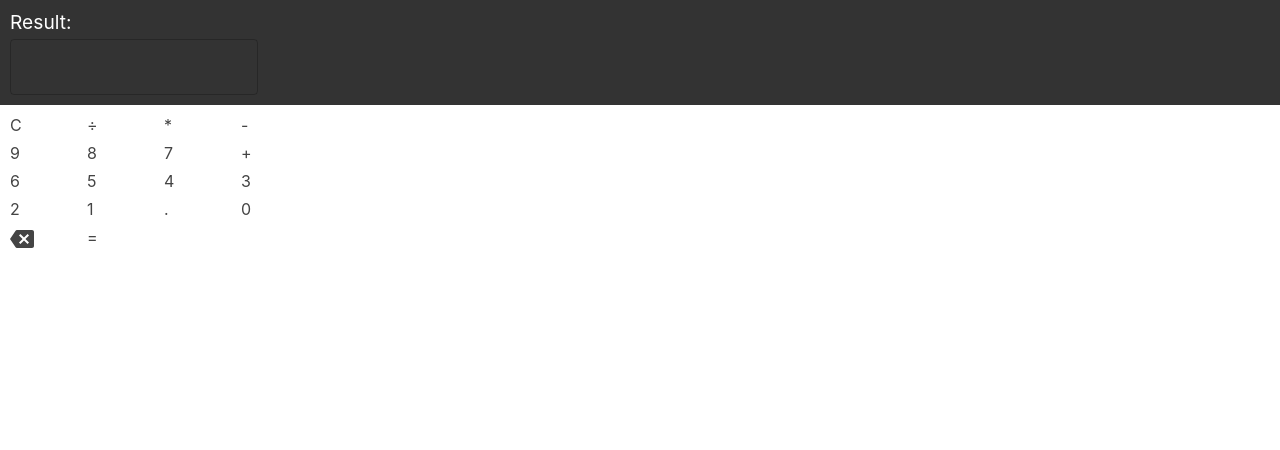
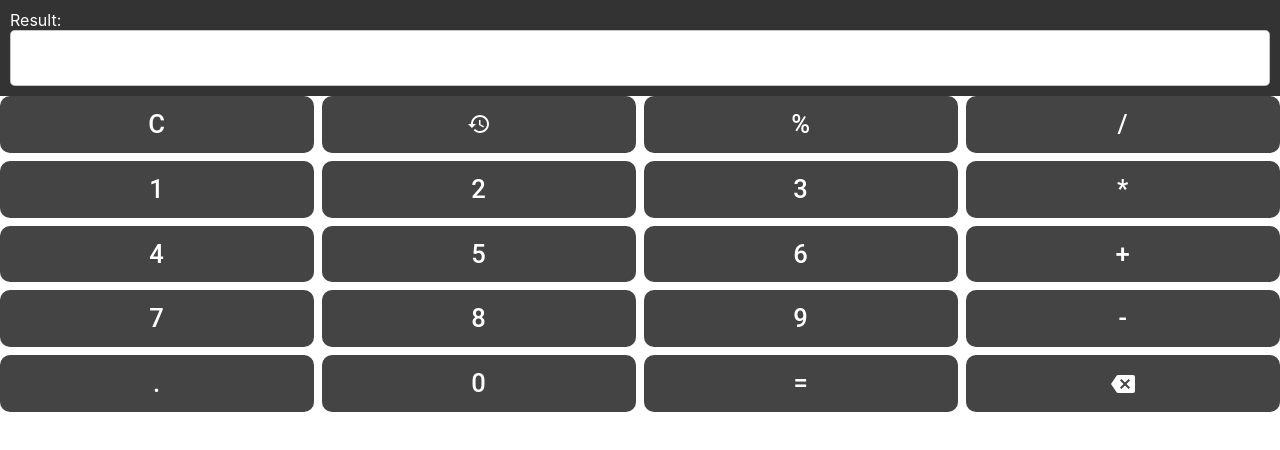
Before and after one commit to Dariakrvts/calculator-app, a React (Create React App) app: page / in a window 1280 px wide. Shown: the top 450 px of the page. Built offline with nearby package versions, Linux system fonts and the light colour scheme.

Commit message:
доробити стилі та крапку

```diff
--- a/src/App.js
+++ b/src/App.js
@@ -1,9 +1,13 @@
 import './App.css';
 import Container from './Container/Calculator'
+import { ThemeProvider } from '@mui/material/styles';
+import theme from './theme/index'
 
 const App = () => {
   return (
-  <Container />
+    <ThemeProvider  theme={theme}>
+      <Container />
+    </ThemeProvider>
   );
 };
 
--- a/src/Container/Calculator.js
+++ b/src/Container/Calculator.js
@@ -1,32 +1,76 @@
 import React, { useState } from 'react';
 import { TextField, Grid } from '@mui/material';
-import { Button } from '../baseComponents/Button';
+import { Button } from '@mui/material';
 import { Backspace } from '@mui/icons-material';
+import HistoryIcon from '@mui/icons-material/History';
 import './Calculator.css';
 
 const Calculator = () => {
   const [input, setInput] = useState('');
   const [result, setResult] = useState('');
+  const [isEqualPressed, setIsEqualPressed] = useState(false);
 
-  const handleInput = (e) => {
-    setInput(input + e.target.value);
+  const handleButtonClick = (value) => {
+    setInput(input + value);
   };
-
+  const removeLastCharacter = () => {
+    setInput(input.slice(0, -1));
+  };
   const calculateResult = () => {
     try {
-      setResult(eval(input).toString());
+      const operators = ['+', '-', '*', '/'];
+      let currentNumber = '';
+      let total = 0;
+      let operator = '+';
+
+      for (let i = 0; i < input.length; i++) {
+        const char = input[i];
+
+        if (operators.includes(char)) {
+          total = calculateTotal(total, parseFloat(currentNumber), operator);
+          currentNumber = '';
+          operator = char;
+        } else {
+          currentNumber += char;
+        }
+      }
+
+      total = calculateTotal(total, parseFloat(currentNumber), operator);
+      setResult(total);
     } catch (error) {
       setResult('Error');
     }
   };
+  const calculatePercentage = () => {
+    if (!isNaN(result)) {
+      setResult(result / 100);
+    }
+  };
+  const calculateTotal = (total, number, operator) => {
+    switch (operator) {
+      case '+':
+        return total + number;
+      case '-':
+        return total - number;
+      case '*':
+        return total * number;
+      case '/':
+        return total / number;
+        case '%':
+          return total % number;
+      default:
+        return total;
+    }
+  };
 
-  const clearInput = () => {
+  const handleEqualsClick = () => {
+    calculateResult();
+  };
+
+  const handleClearClick = () => {
     setInput('');
     setResult('');
-  };
-
-  const removeLastCharacter = () => {
-    setInput(input.slice(0, -1));
+    setIsEqualPressed(false);
   };
 
   return (
@@ -37,102 +81,77 @@ const Calculator = () => {
           <TextField type="text" value={input} readOnly />
         </div>
       </div>
-      <div className="buttons">
       <Grid container spacing={1}>
         <Grid item xs={3}>
-            <Button onClick={clearInput}>
-              C
+          <Button onClick={() => handleClearClick()}>C</Button>
+        </Grid>
+        <Grid item xs={3}>
+          <Button>
+            <HistoryIcon />
           </Button>
         </Grid>
         <Grid item xs={3}>
-            <Button onClick={handleInput} value={'/'}>
-              ÷
-            </Button>
+          <Button onClick={() => calculatePercentage()}>%</Button>
         </Grid>
         <Grid item xs={3}>
-            <Button onClick={handleInput} value={'*'}>
-              *
-            </Button>
+          <Button onClick={() => handleButtonClick('/')}>/</Button>
         </Grid>
         <Grid item xs={3}>
-            <Button variant="contained" onClick={handleInput} value={'-'}>
-              -
-            </Button>
+          <Button onClick={() => handleButtonClick('1')}>1</Button>
         </Grid>
         <Grid item xs={3}>
-            <Button variant="contained" onClick={handleInput} value={'9'}>
-              9
-            </Button>
+          <Button onClick={() => handleButtonClick('2')}>2</Button>
         </Grid>
         <Grid item xs={3}>
-            <Button onClick={handleInput} value={'8'}>
-              8
-            </Button>
+          <Button onClick={() => handleButtonClick('3')}>3</Button>
         </Grid>
         <Grid item xs={3}>
-            <Button variant="contained" onClick={handleInput} value={'7'}>
-              7
-            </Button>
+          <Button onClick={() => handleButtonClick('*')}>*</Button>
         </Grid>
         <Grid item xs={3}>
-            <Button variant="contained" onClick={handleInput} value={'+'}>
-              +
-            </Button>
+          {' '}
+          <Button onClick={() => handleButtonClick('4')}>4</Button>
         </Grid>
         <Grid item xs={3}>
-            <Button variant="contained" onClick={handleInput} value={'6'}>
-              6
-            </Button>
+          <Button onClick={() => handleButtonClick('5')}>5</Button>
         </Grid>
         <Grid item xs={3}>
-            <Button variant="contained" onClick={handleInput} value={'5'}>
-              5
-            </Button>
+          {' '}
+          <Button onClick={() => handleButtonClick('6')}>6</Button>
         </Grid>
         <Grid item xs={3}>
-            <Button variant="contained" onClick={handleInput} value={'4'}>
-              4
-            </Button>
-          </Grid>
-
-          <Grid item xs={3}>
-            <Button variant="contained" onClick={handleInput} value={'3'}>
-              3
-            </Button>
+          <Button onClick={() => handleButtonClick('+')}>+</Button>
         </Grid>
         <Grid item xs={3}>
-            <Button variant="contained" onClick={handleInput} value={'2'}>
-              2
-            </Button>
+          <Button onClick={() => handleButtonClick('7')}>7</Button>
         </Grid>
         <Grid item xs={3}>
-            <Button variant="contained" onClick={handleInput} value={'1'}>
-              1
-            </Button>
-          </Grid>
-
-          <Grid item xs={3}>
-            <Button variant="contained" onClick={handleInput} value={'.'}>
-              .
-            </Button>
+          <Button onClick={() => handleButtonClick('8')}>8</Button>
         </Grid>
         <Grid item xs={3}>
-            <Button variant="contained" onClick={handleInput} value={'0'}>
-              0
-            </Button>
+          <Button onClick={() => handleButtonClick('9')}>9</Button>
         </Grid>
         <Grid item xs={3}>
-            <Button variant="contained" onClick={removeLastCharacter}>
+          {' '}
+          <Button onClick={() => handleButtonClick('-')}>-</Button>
+        </Grid>
+        <Grid item xs={3}>
+          <Button>.</Button>
+        </Grid>
+        <Grid item xs={3}>
+          {' '}
+          <Button onClick={() => handleButtonClick('0')}>0</Button>
+        </Grid>
+        <Grid item xs={3}>
+          <Button onClick={() => handleEqualsClick()}>=</Button>
+        </Grid>
+        <Grid item xs={3}>
+          <Button onClick={removeLastCharacter}>
+            {' '}
             <Backspace />
           </Button>
         </Grid>
-          <Grid item xs={3}>
-            <Button variant="contained" onClick={calculateResult}>
-              =
-            </Button>
       </Grid>
-        </Grid>
-      </div>
     </div>
   );
 };
--- a/src/Container/calculator.css
+++ b/src/Container/calculator.css
@@ -1,7 +1,7 @@
 .calculator {
-  display: grid;
-  grid-template-columns: repeat(4, 1fr);
-  grid-auto-rows: minmax(50px, auto);
+  /* display: grid; */
+  /* grid-template-columns: repeat(4, 1fr);
+  grid-auto-rows: minmax(50px, auto); */
   width: 100%;
   height: 100%;
 }
@@ -16,29 +16,7 @@
   color: white;
 }
 
-.previous-operand {
-  font-size: 1.2rem;
-  margin-bottom: 5px;
-}
-
-.current-operand {
-  font-size: 2rem;
-}
-
 .buttons {
-  display: grid;
   padding: 10px;
   gap: 5px;
 }
-
-button {
-  background-color: #444;
-  color: white;
-  border: none;
-  font-size: 1.2rem;
-  cursor: pointer;
-}
-
-button:hover {
-  background-color: #666;
-}
--- a/src/baseComponents/Button/index.js
+++ /dev/null
@@ -1,5 +0,0 @@
-import styled from 'styled-components';
-
-export const Button = styled.div`
-color: #444;
-`
--- /dev/null
+++ b/src/theme/index.js
@@ -0,0 +1,38 @@
+import { createTheme } from '@mui/material/styles';
+
+const theme = createTheme({
+  components: {
+    MuiButton: {
+      styleOverrides: {
+        root: {
+          backgroundColor: '#444',
+          fontSize: '1.6rem',
+          color: 'white',
+          display: 'flex',
+          width: '100%',
+          height: '100%',
+          borderRadius: '10px',
+          '&:hover': {
+            backgroundColor: '#666',
+          },
+        },
+      },
+    },
+        MuiTextField: {
+          styleOverrides: {
+            root: {
+              backgroundColor: '#fff',
+              color: 'white',
+              display: 'flex',
+              minWidth: '90px',
+              borderRadius: '5px',
+              '&:hover': {
+                backgroundColor: '#fff',
+              },
+            },
+          },
+        },
+  },
+});
+
+export default theme;
```
Also changed, not shown: src/baseComponents/Input/index.js (deleted). Lines whose indentation alone changed are shown as unchanged.
